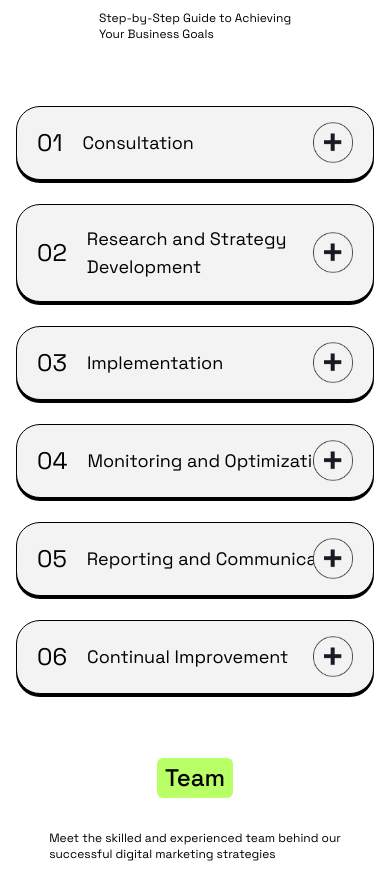
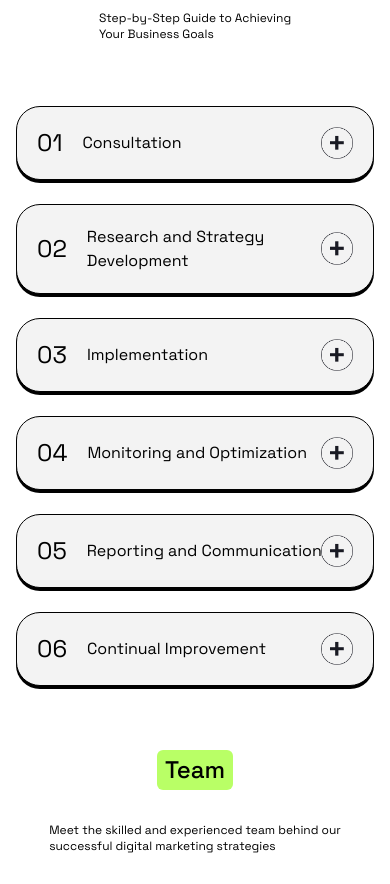
Before and after one commit to proverbed/Positivus-DigitalMarketingAgency, a React (Vite) app: page / in a window 390 px wide. Shown: the part 4520-5404 px from the top of the page. Built offline with nearby package versions, Linux system fonts and the light colour scheme.

Commit message:
Accordion fixes

```diff
--- a/src/components/Accordion.tsx
+++ b/src/components/Accordion.tsx
@@ -23,11 +23,13 @@ const Accordion = ({ sub_title, title, children }: Props) => {
         <div className="w-full relative border-b border-black pb-8 mb-8">
           <div className="flex items-center" onClick={toggleAccordion}>
             <div className="lg:text-5xl md:text-3xl text-2xl ">{sub_title}</div>
-            <div className="ml-5 lg:text-2xl md:text-xl text-lg">{title}</div>
+            <div className="ml-5 lg:text-2xl md:text-xl text-md md:font-normal ">
+              {title}
+            </div>
             <img
               src={open_icon}
               alt="open"
-              className="lg:w-14 md:w-12 w-10 absolute right-0"
+              className="lg:w-14 md:w-12 w-8 absolute right-0"
             ></img>
           </div>
         </div>
@@ -44,11 +46,13 @@ const Accordion = ({ sub_title, title, children }: Props) => {
       <div className="w-full relative">
         <div className="flex items-center" onClick={toggleAccordion}>
           <div className="lg:text-5xl md:text-3xl text-2xl ">{sub_title}</div>
-          <div className="ml-5 lg:text-2xl md:text-xl text-lg">{title}</div>
+          <div className="ml-5 lg:text-2xl md:text-xl text-md md:font-normal ">
+            {title}
+          </div>
           <img
             src={close_icon}
             alt="close"
-            className="lg:w-14 md:w-12 w-10 absolute right-0"
+            className="lg:w-14 md:w-12 w-8 absolute right-0"
           ></img>
         </div>
       </div>
```
